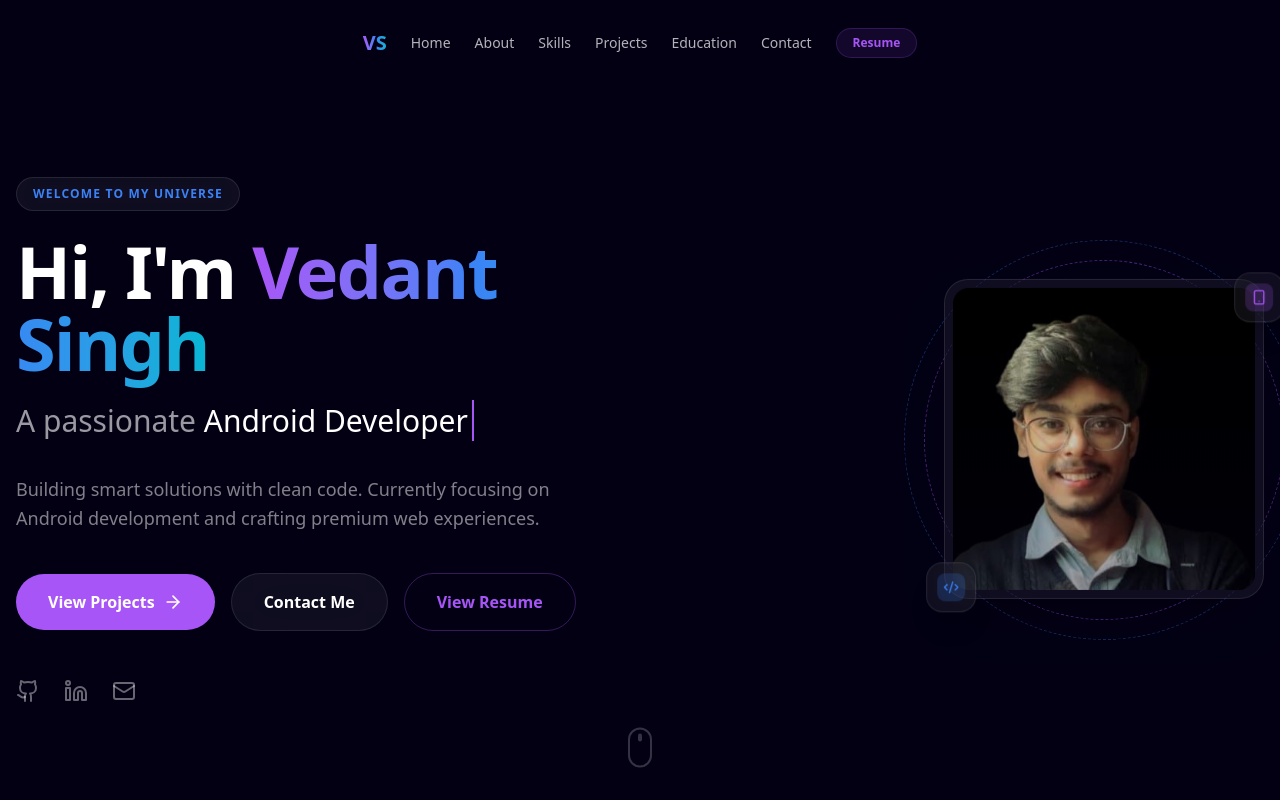
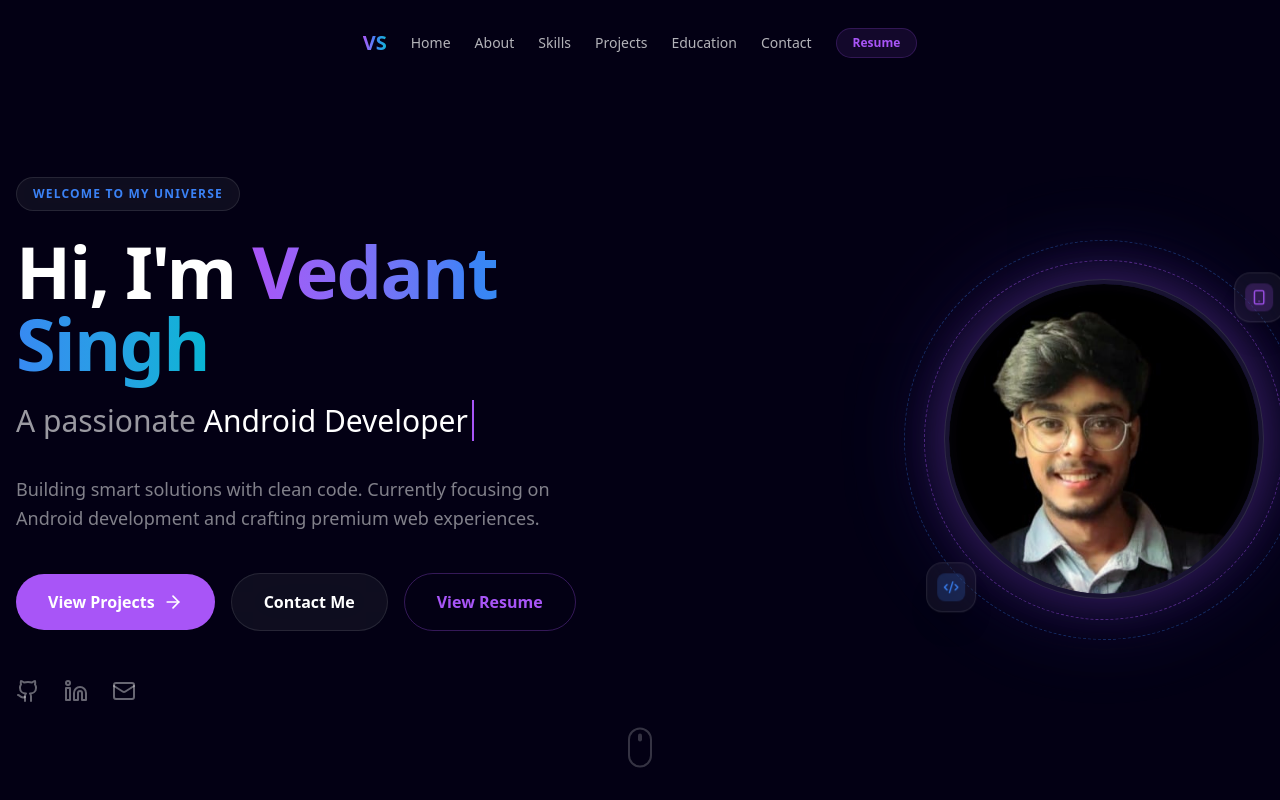
Before and after one commit to vedant020504/Protfolio, a Next.js app: page / in a window 1280 px wide. Shown: the top 800 px of the page. Built offline with nearby package versions, Linux system fonts and the light colour scheme.

Commit message:
style: blend profile photo with portfolio theme using radial mask and glows

```diff
--- a/src/components/sections/Hero.tsx
+++ b/src/components/sections/Hero.tsx
@@ -147,19 +147,29 @@ export const Hero = () => {
                         <motion.div
                             animate={{ y: [0, -15, 0] }}
                             transition={{ duration: 6, repeat: Infinity, ease: "easeInOut" }}
-                            className="w-full h-full rounded-3xl overflow-hidden glass border-2 border-white/20 shadow-2xl relative z-10 p-2"
+                            className="w-full h-full rounded-full overflow-hidden glass border-2 border-white/20 shadow-[0_0_50px_rgba(168,85,247,0.3)] relative z-10 p-1"
                         >
-                            <div className="w-full h-full rounded-2xl overflow-hidden relative">
+                            <div
+                                className="w-full h-full rounded-full overflow-hidden relative"
+                                style={{
+                                    maskImage: "radial-gradient(circle, black 65%, transparent 100%)",
+                                    WebkitMaskImage: "radial-gradient(circle, black 65%, transparent 100%)"
+                                }}
+                            >
                                 <Image
                                     src="/profile.jpg"
                                     alt="Vedant Singh"
                                     fill
-                                    className="object-cover scale-110 group-hover:scale-125 transition-transform duration-700"
+                                    className="object-cover scale-110"
                                     priority
                                 />
-                                <div className="absolute inset-0 bg-gradient-to-t from-background/40 to-transparent" />
+                                <div className="absolute inset-0 bg-gradient-to-t from-primary/10 via-transparent to-secondary/5 mix-blend-overlay" />
                             </div>
                         </motion.div>
+
+                        {/* Background Glows for Photo */}
+                        <div className="absolute inset-0 bg-primary/20 rounded-full blur-3xl -z-10 animate-pulse" />
+                        <div className="absolute -inset-10 bg-secondary/10 rounded-full blur-2xl -z-10 animate-pulse-slow" />
 
                         {/* Floating Tech Badges */}
                         <motion.div
```
